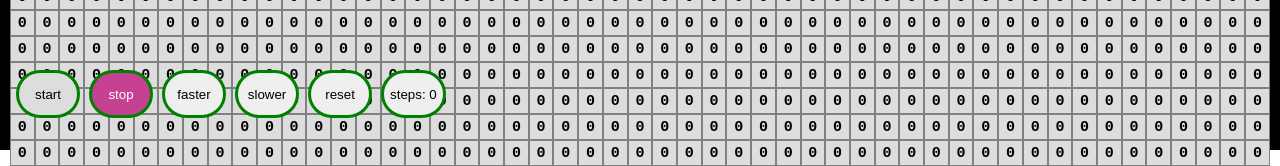
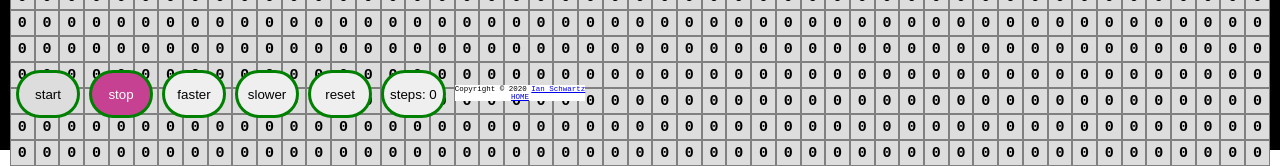
Before and after one commit to schwartzworld/letterpress, a plain HTML site: page liff/index.html in a window 1280 px wide. Shown: the part 650-816 px from the top of the page. Drawn offline with Linux system fonts and the light colour scheme.

Commit message:
Added attribution

```diff
--- a/liff/index.html
+++ b/liff/index.html
@@ -82,6 +82,13 @@
     .hidden {
       display: none;
     }
+
+    footer {
+      background: white;
+      font-size: 50%;
+      display: inline-block;
+      text-align: center;
+    }
   </style>
 </head>
 
@@ -89,14 +96,18 @@
   <div id='wrapper'>
     <div id='game'></div>
   </div>
-  <div id='controls'>
+  <section id='controls'>
     <button class='dead' onclick='start()'>start</button>
     <button class='alive' onclick='stop()'>stop</button>
     <button onclick='faster()'>faster</button>
     <button onclick='slower()'>slower</button>
     <button onclick='play()'>reset</button>
     <button onclick='step()'>steps: 0</button>
-  </div>
+    <footer>
+      Copyright © 2020 <a href="https://schwartz.world">Ian Schwartz</a><br />
+      <a href='/'>HOME</a>
+    </footer>
+  </section>
   <script>
     /*
     Any live cell with two or three live neighbors survives.
```
